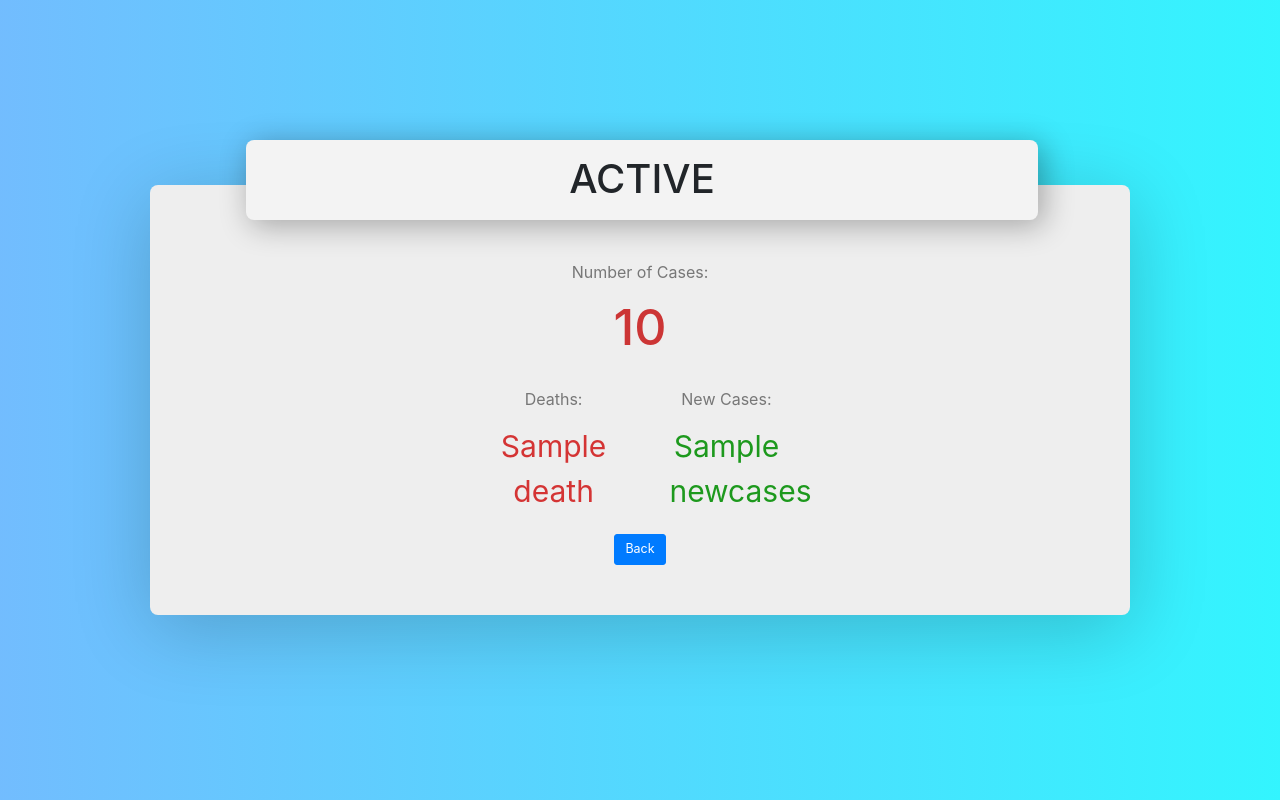
After one commit to soumildatta/Covid19-Tracker, a Flask app: template templates/states.html in a window 1280 px wide. The commit adds this page. Run offline with Flask 2, Linux system fonts and the light colour scheme; the template is opened without the code that fills it: most values are stand-ins (such as "Sample title", 1, 10 or a date in 2020); parts of the project's set-up code (start-up, migrations or seed data) failed here and were passed over; some libraries are stand-ins or nearby versions.

Commit message:
built states page

```diff
--- a/app.py
+++ b/app.py
@@ -1,18 +1,20 @@
 # author: Soumil Datta
 
 from flask import Flask, render_template as render, url_for, request
-from data import getData
+import data
 
 app = Flask(__name__)
 
 @app.route('/')
 def index():
-    return render("index.html")
+    total, death, recovered = data.getTotal()
+    return render("index.html", total=total, death=death, recovered=recovered)
 
 @app.route('/states', methods=['GET', 'POST'])
 def statecases():
     state = request.form['state']
-    return render("testing.html", state=state)
+    _, total, newcases, death = data.getData(state)
+    return render("states.html", state=state, total=total, newcases=newcases, death=death)
 
 if __name__ == "__main__":
     app.run(debug=True)
--- a/templates/base.html
+++ b/templates/base.html
@@ -14,8 +14,12 @@
     {% endblock %}
 </head>
 <body>
+    <div class="main-card">
+
     {% block body %}
     {% endblock %}
+
+    </div>
 
     <!-- bootstrap -->
     <script src="https://code.jquery.com/jquery-3.4.1.slim.min.js" integrity="sha384-J6qa4849blE2+poT4WnyKhv5vZF5SrPo0iEjwBvKU7imGFAV0wwj1yYfoRSJoZ+n" crossorigin="anonymous"></script>
--- /dev/null
+++ b/templates/states.html
@@ -0,0 +1,39 @@
+{% extends 'base.html' %}
+
+{% block body %}
+
+<div class="title-box">
+    <h1 class="title">{{ state }}</h1>
+</div>
+
+<div class="info">
+    <div class="info-header">
+        <span>Number of Cases:</span>
+    </div>
+    <div class="case-count">
+        <h2>{{ total }}</h2>
+    </div>
+
+    <div class="sub-info">
+        <div class="inline">
+            <div class="sub-info-header info-header">
+                <span>Deaths:</span>
+            </div>
+            <div class="death-count count">
+                {{ death }}
+            </div>
+        </div>
+
+        <div class="inline">
+            <div class="sub-info-header info-header">
+                <span>New Cases:</span>
+            </div>
+            <div class="recovered-count count">
+                {{ newcases }}
+            </div>
+        </div>
+    </div>
+</div>
+
+<a href="/" class="btn btn-lg btn-primary">Back</a>
+{% endblock %}
```
Also changed, not shown: templates/index.html (+3 -5 lines), templates/testing.html (deleted, +0 -7 lines).
